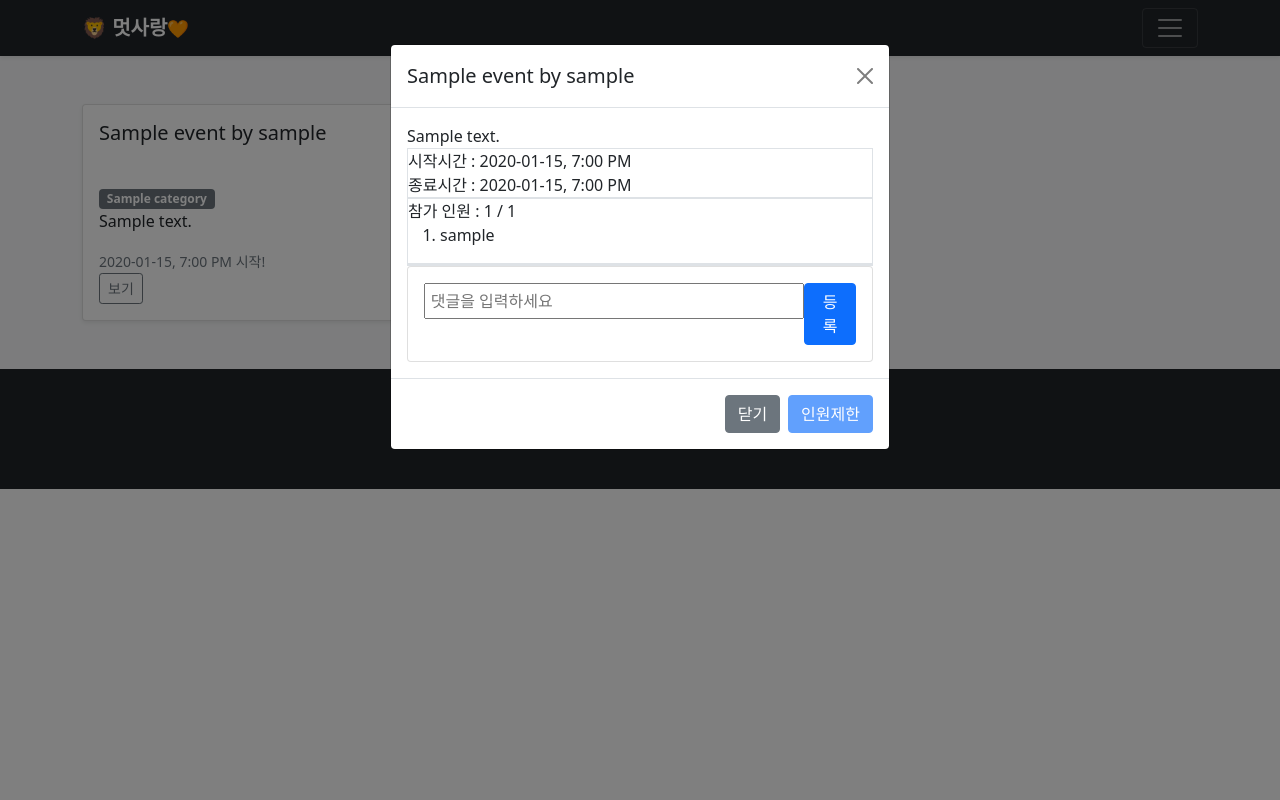
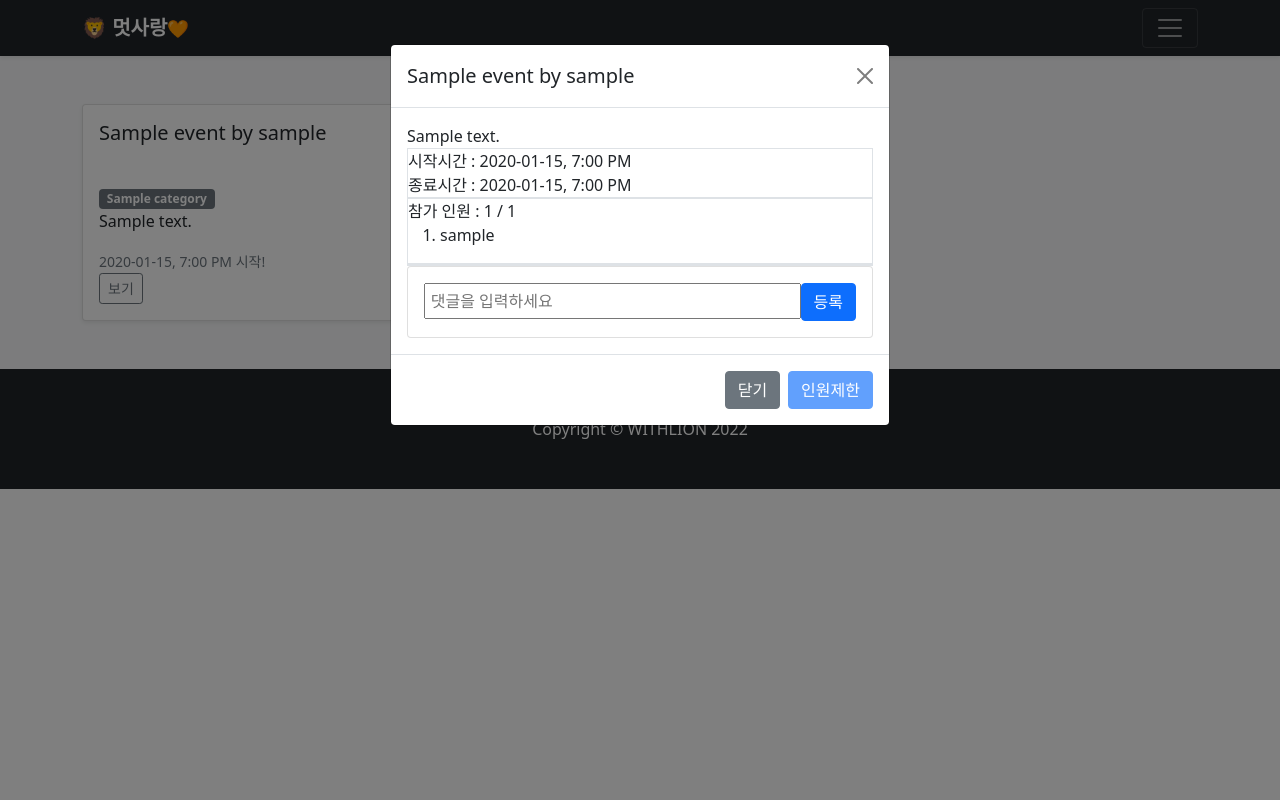
Before and after one commit to withLion/withLion, a Django app: template EventApp/templates/event_list.html in a window 1280 px wide. Run offline with Django 4.2, Linux system fonts and the light colour scheme; tables that the repository leaves empty hold one stand-in row (values such as "Sample post"); the template is opened without the code that fills it: values that come from a table or form of the project are taken from there, most other values are stand-ins (such as "Sample title", 1, 10 or a date in 2020); some libraries are stand-ins or nearby versions.

Commit message:
fix/ collectstatic 실행

```diff
--- a/static/css/style-comment.css
+++ b/static/css/style-comment.css
@@ -85,12 +85,16 @@ button.btn-comment {
 }
 
 .text-area {
-    width: 100%;
+    /* width: 50%; */
     height: 100%;
     padding: 0.3rem;
     box-sizing: border-box;
+    flex-grow: 1;
 }
 
+.text-box .btn {
+  flex-basis: content;
+}
 
 
 /* event_list */
```
